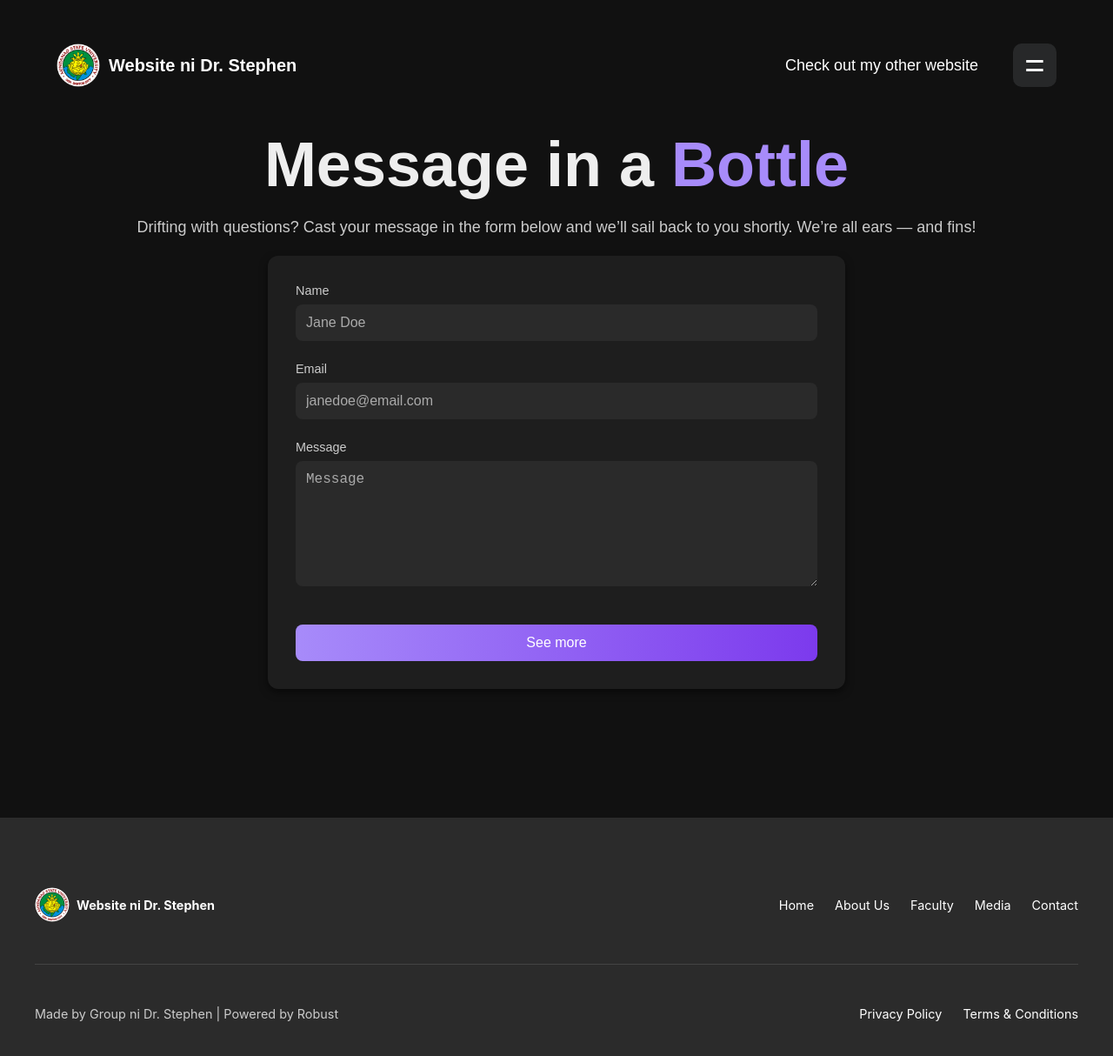
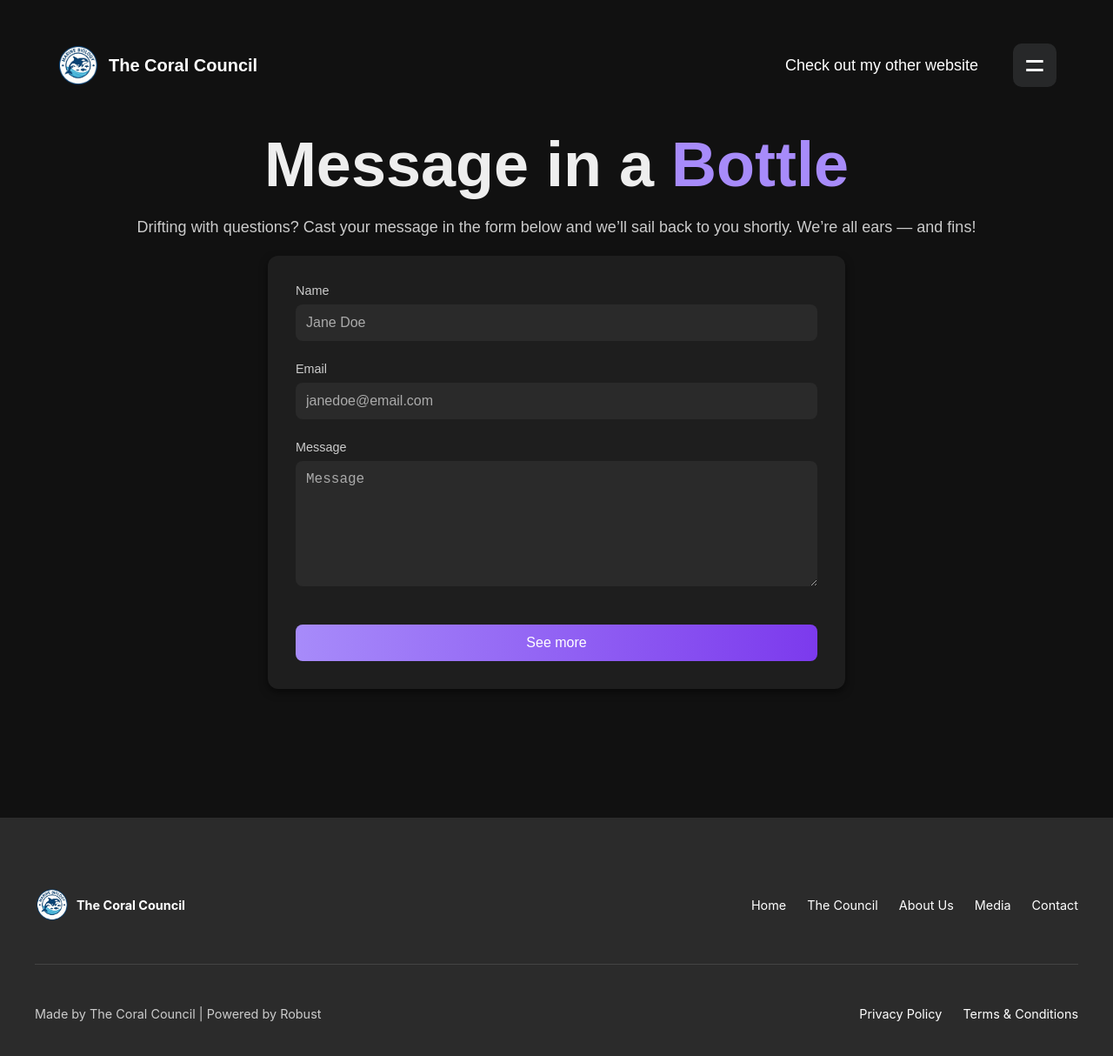
Before and after one commit to fwziiiii/Website-Ni-Dr.-Stephen, a plain HTML site: page contact.html in a window 1280 px wide. Shown: the whole page at 87% size. Drawn offline with Linux system fonts and the light colour scheme.

Commit message:
Update contact.html

```diff
--- a/contact.html
+++ b/contact.html
@@ -10,15 +10,15 @@
     <nav>
         <div class="nav-container">
             <div class="logo">
-                <img src="Media/logo.png" alt="Logo" class="logo-img"> <!-- Replace with your logo image -->
-                <span class="website-name">Website ni Dr. Stephen</span>
+                <img src="Media/logo2.png" alt="Logo" class="logo-img"> <!-- Replace with your logo image -->
+                <span class="website-name">The Coral Council</span>
             </div>
             <div class="menu">
                 <a href="otherwebsite.html">Check out my other website</a>
                 <button class="menu-btn" onclick="toggleDropdown()">&#61;</button> <!-- The "=" symbol -->
                 <div class="dropdown">
                   <a href="index.html">Home</a>
-                  <a href="index.html#faculty">Faculty</a>
+                  <a href="index.html#faculty">The Council</a>
                   <a href="index.html#about-us">About Us</a>
                   <a href="index.html#media">Media</a>
                   <a href="contact.html">Contact Us</a>
@@ -58,13 +58,13 @@
           <!-- Top Section -->
           <div class="footer-top">
             <div class="footer-logo">
-              <img src="Media/logo.png" alt="Logo">
-              <span>Website ni Dr. Stephen</span>
+              <img src="Media/logo2.png" alt="Logo">
+              <span>The Coral Council</span>
             </div>
             <nav class="footer-nav">
               <a href="#">Home</a>
+              <a href="#faculty">The Council</a>
               <a href="#about-us">About Us</a>
-              <a href="#faculty">Faculty</a>
               <a href="#media">Media</a>
               <a href="contact.html">Contact</a>
             </nav>
@@ -74,7 +74,7 @@
 
           <!-- Bottom Section -->
           <div class="footer-bottom">
-            <div class="footer-credits">Made by Group ni Dr. Stephen | Powered by Robust</div>
+            <div class="footer-credits">Made by <span class="highlight2">The Coral Council</span> | Powered by Robust</div>
             <div class="footer-links">
               <a href="#">Privacy Policy</a>
               <a href="#">Terms & Conditions</a>
```
